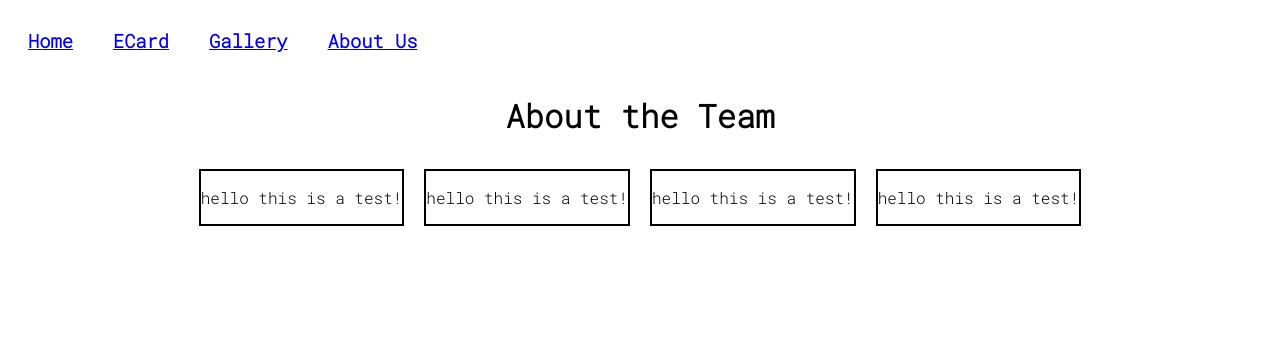
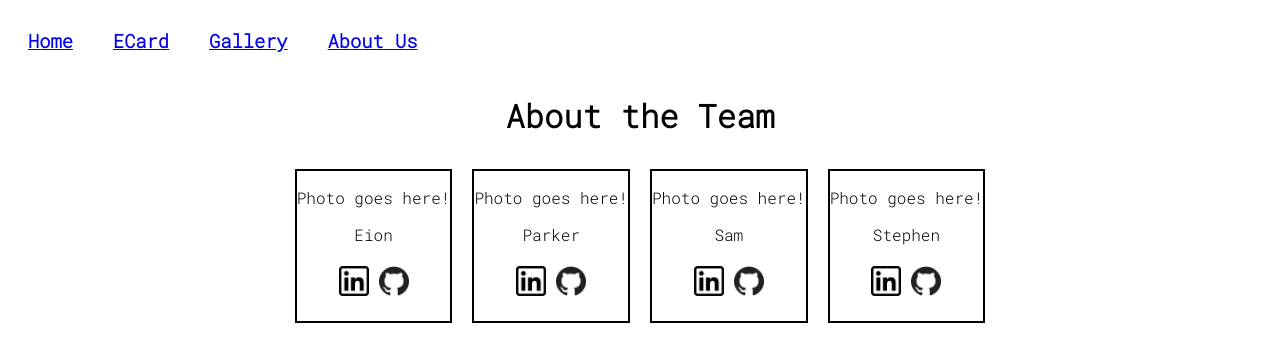
Before and after one commit to Greeting-Art/greeting-art-client, a React app: page /aboutus in a window 1280 px wide. Shown: the top 362 px of the page. Built offline with nearby package versions, Linux system fonts and the light colour scheme.

Commit message:
add about pg layout and links

```diff
--- a/src/components/aboutUs/AboutUs.jsx
+++ b/src/components/aboutUs/AboutUs.jsx
@@ -11,32 +11,40 @@ function AboutUsComp() {
             <h1 className={styles.teamHeader}>About the Team</h1>
                 <div className={styles.teamMembers}>
                     <div className={styles.memberItem}>
-                        <p>hello this is a test!</p>
-                        {/* <img alt='Sam' src={sam} />
-                        <div>Software Engineer</div>
-                        <a href="linkedinLink"><img src="linkedin.png" alt="linkedIn"/></a>
-                        <a href="githubLink"><img src="github.png" alt="github"/></a> */}
+                        <p>Photo goes here!</p>
+                        {/* <img alt='Sam' src={sam} /> */}
+                        <div>Eion</div>
+                            <p>
+                                <a href="https://www.linkedin.com/in/eionnelson/" target="_blank" rel="noreferrer noopener"><img className={styles.linkedInLogo} src="src/assets/linkedin.png" alt="linkedIn"/></a>
+                                <a href="https://github.com/ecnelson1" target="_blank" rel="noreferrer noopener"><img className={styles.githubLogo} src="src/assets/github.png" alt="github"/></a>
+                            </p>
                     </div>
                     <div className={styles.memberItem}>
-                        <p>hello this is a test!</p>
-                        {/* <img alt='Parker' src={parker} />
-                        <div>Software Engineer</div>
-                        <a href="linkedinLink"><img src="linkedin.png" alt="linkedIn"/></a>
-                        <a href="githubLink"><img src="github.png" alt="github"/></a> */}
+                        <p>Photo goes here!</p>
+                        {/* <img alt='Sam' src={sam} /> */}
+                        <div>Parker</div>
+                            <p>
+                                <a href="https://www.linkedin.com/in/parker-sequeira/" target="_blank" rel="noreferrer noopener"><img className={styles.linkedInLogo} src="src/assets/linkedin.png" alt="linkedIn"/></a>
+                                <a href="https://github.com/phsequeira" target="_blank" rel="noreferrer noopener"><img className={styles.githubLogo} src="src/assets/github.png" alt="github"/></a>
+                            </p>
                     </div>
                     <div className={styles.memberItem}>
-                        <p>hello this is a test!</p>
-                        {/* <img alt='Eion' src={eion} />
-                        <div>Software Engineer</div>
-                        <a href="linkedinLink"><img src="linkedin.png" alt="linkedIn"/></a>
-                        <a href="githubLink"><img src="github.png" alt="github"/></a> */}
+                        <p>Photo goes here!</p>
+                        {/* <img alt='Sam' src={sam} /> */}
+                        <div>Sam</div>
+                            <p>
+                                <a href="https://www.linkedin.com/in/sam-h-gerber/" target="_blank" rel="noreferrer noopener"><img className={styles.linkedInLogo} src="src/assets/linkedin.png" alt="linkedIn"/></a>
+                                <a href="https://github.com/sgerpdx" target="_blank" rel="noreferrer noopener"><img className={styles.githubLogo} src="src/assets/github.png" alt="github"/></a>
+                            </p>
                     </div>
                     <div className={styles.memberItem}>
-                        <p>hello this is a test!</p>
-                        {/* <img alt='Stephen' src={stephen} />
-                        <div>Software Engineer</div>
-                        <a href="linkedinLink"><img src="linkedIn.png" alt="linkedIn"/></a>
-                        <a href="githubLink"><img src="githubIn.png" alt="github"/></a> */}
+                        <p>Photo goes here!</p>
+                        {/* <img alt='Sam' src={sam} /> */}
+                        <div>Stephen</div>
+                            <p>
+                                <a href="https://www.linkedin.com/in/stephentamiesie/" target="_blank" rel="noreferrer noopener"><img className={styles.linkedInLogo} src="src/assets/linkedin.png" alt="linkedIn"/></a>
+                                <a href="https://github.com/stamiesie" target="_blank" rel="noreferrer noopener"><img className={styles.githubLogo} src="src/assets/github.png" alt="github"/></a>
+                            </p>
                     </div>
                 </div>
         </div>
--- a/src/components/aboutUs/aboutUs.css
+++ b/src/components/aboutUs/aboutUs.css
@@ -12,6 +12,20 @@
   }
 
   .memberItem {
+    display: flex;
+    flex-direction: column;
+    align-items: center;
+    justify-content: center;
     border: 2px solid black;
     margin: 10px;
   }
+
+  .linkedInLogo {
+    height: 30px;
+    padding: 5px;
+  }
+
+  .githubLogo {
+    height: 30px;
+    padding: 5px;
+  }
--- a/src/components/artControls/SaveAndGalleryButtons.jsx
+++ b/src/components/artControls/SaveAndGalleryButtons.jsx
@@ -1,7 +1,9 @@
+/* eslint-disable max-len */
 /* eslint-disable indent */
 import React, { useState } from 'react';
 import PropTypes from 'prop-types';
 import { sendToGallery } from '../../utils/s3-utils';
+// import styles from './saveAndGalleryButtons.css';
 
 
 function SaveAndGalleryButtons({ handleSaveClick }) {
@@ -12,7 +14,6 @@ function SaveAndGalleryButtons({ handleSaveClick }) {
         setDisable(true);
     };
 
-    // const handleGalleryClick = (e) => {
         const upload = (e) => {
             const file = e.target.files[0];
             sendToGallery(file)
@@ -20,20 +21,23 @@ function SaveAndGalleryButtons({ handleSaveClick }) {
               console.log('Data Sent', data.location);
             })
             .catch((err) => {
-              console.log(err);
+                console.log(err);
             });
-        console.log('Added to gallery');
+            document.getElementById('uploadedMsg').style.visibility = 'visible';
+            document.getElementById('publishMsg').style.visibility = 'hidden';
+            console.log('Added to gallery');
     };
-
 
     return (
         <div>
             {disable ?
-            <p>Publish to the Gallery!
-            <input type="file" onChange={upload}/>
-            </p> :
-
-            <button onClick={handleClick}>Save</button>}
+                <div>
+                    <p id="publishMsg">Publish to the Gallery!</p>
+                        <input type="file" onChange={upload}/>
+                    <p id="uploadedMsg" style={{ visibility: 'hidden' }}>Uploaded to Gallery!</p>
+                </div>
+                    :
+                    <button onClick={handleClick}>Save</button>}
         </div>
 
     );
```
